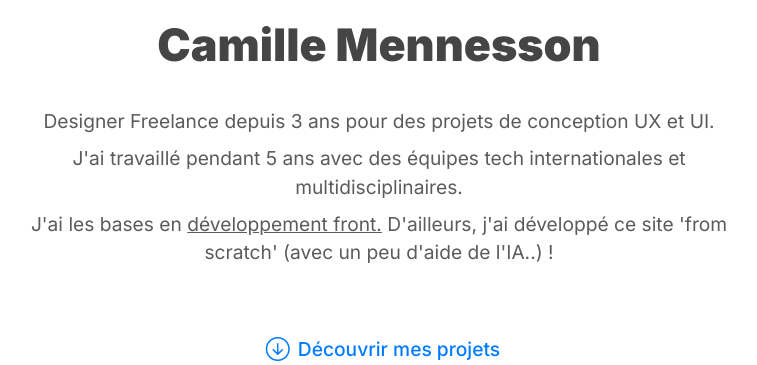
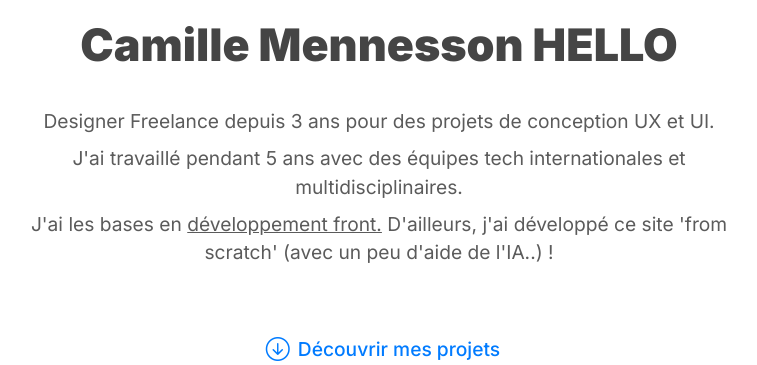
Before and after one commit to camillemennesson/my-portfolio, a PHP site: page / in a window 1280 px wide. Shown: the part 132-497 px from the top of the page, without its empty margins (261-1018 px from the left). Run offline with PHP 8.4, Linux system fonts and the light colour scheme.

Commit message:
update index.php

```diff
--- a/index.php
+++ b/index.php
@@ -15,7 +15,7 @@ function auto_version($file) {
 <head>
     <meta charset="UTF-8">
     <meta name="viewport" content="width=device-width, initial-scale=1.0">
-    <title>Camille's Portfolio</title>
+    <title>Camille Mennesson Portfolio</title>
 
     <link rel="preconnect" href="https://fonts.googleapis.com">
     <link rel="preconnect" href="https://fonts.gstatic.com" crossorigin>
@@ -31,7 +31,7 @@ function auto_version($file) {
 
      <!-- Name and Description Section -->
      <section class="intro">
-        <h1>Camille Mennesson</h1>
+        <h1>Camille Mennesson HELLO</h1>
             <p>Designer Freelance depuis 3 ans pour des projets de conception UX et UI.</p>
             <p>J'ai travaillé pendant 5 ans avec des équipes tech
             internationales et multidisciplinaires.</p>
```
